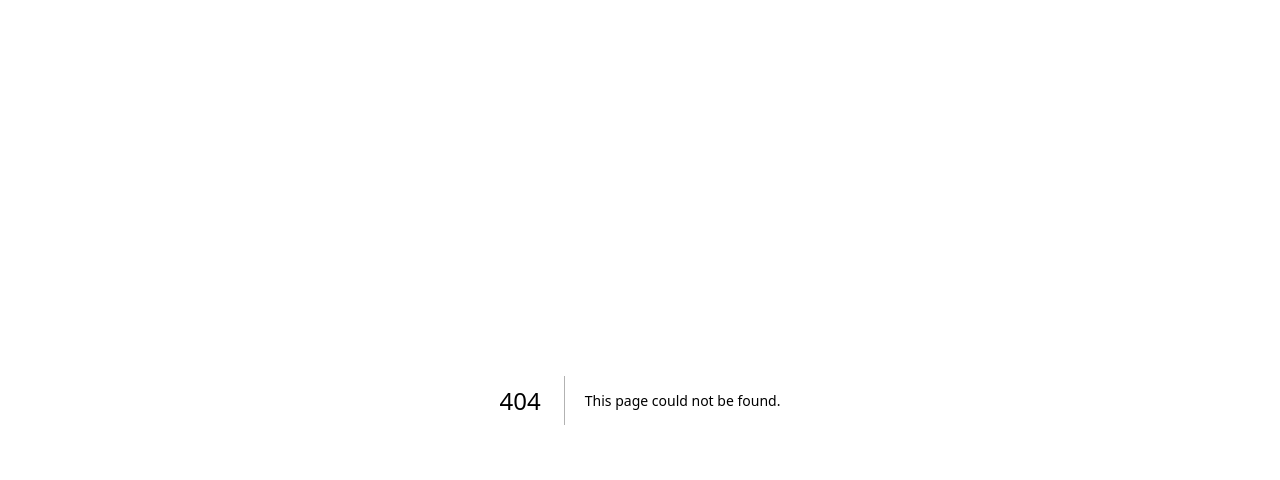
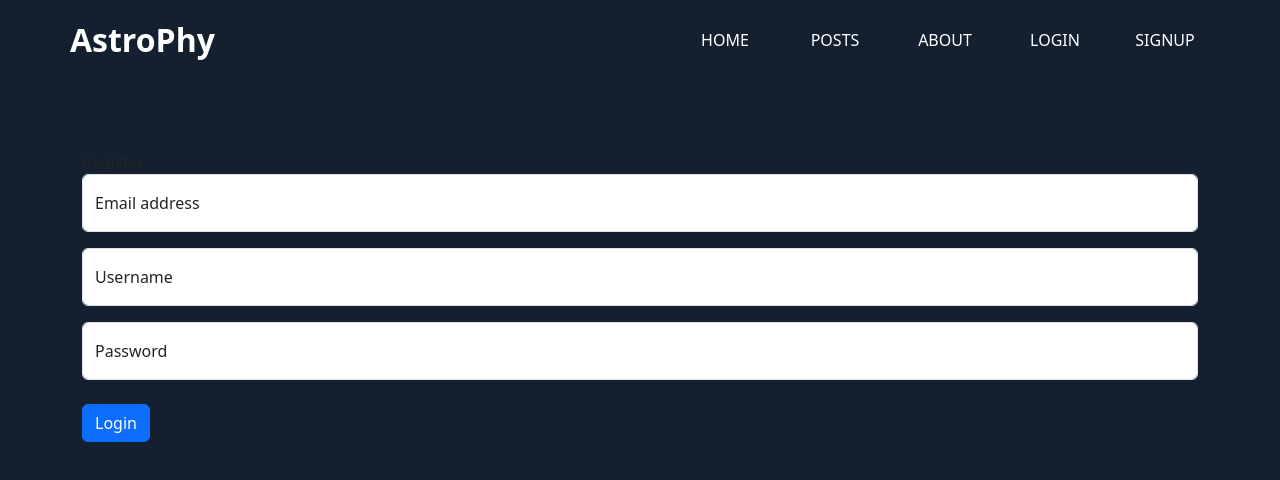
Before and after one commit to AhmedElselly/blog_task_nextjs, a Next.js app: page /register in a window 1280 px wide. Before the commit this address had no page. Shown: the top 480 px of the page. Built offline with nearby package versions, Linux system fonts and the light colour scheme.

Commit message:
added user registeration

```diff
--- a/components/Navbar/index.js
+++ b/components/Navbar/index.js
@@ -76,6 +76,12 @@ function Navbar() {
         >
           Login
         </Link>}
+        {!isAuth && <Link
+          className={`${styles.link} ${asPath === "/" && styles.active}`}
+          href="/register"
+        >
+          Signup
+        </Link>}
 
         {isAuth && <div
           className={`${styles.link} ${asPath === "/" && styles.active}`}
--- /dev/null
+++ b/pages/register.js
@@ -0,0 +1,90 @@
+import React, { Fragment, useState } from "react";
+import { authenticate, login, register } from "@/actions/userApi";
+import Head from "next/head";
+import { useRouter } from "next/router";
+import { Button, Container, FloatingLabel, Form } from "react-bootstrap";
+
+const Register = () => {
+  const [values, setValues] = useState({
+    email: "",
+    username: "",
+    password: "",
+  });
+
+  const router = useRouter();
+
+  const { email, username, password } = values;
+
+  const handleChange = (e) => {
+    setValues({ ...values, [e.target.name]: e.target.value });
+  };
+
+  const handleSubmit = (e) => {
+    e.preventDefault();
+    register(values)
+      .then((res) => {
+        authenticate(res.data, () => {
+          router.push("/login");
+        });
+      })
+      .catch((err) => {
+        console.log(err);
+      });
+  };
+
+  return (
+    <Fragment>
+      <Head>
+        <title>Register</title>
+        <meta name="description" content="Generated by create next app" />
+        <meta name="viewport" content="width=device-width, initial-scale=1" />
+        <link rel="icon" href="/favicon.ico" />
+      </Head>
+      <Container style={{ paddingTop: 150 }}>
+        <div>Register</div>
+        <Form onSubmit={handleSubmit}>
+          <FloatingLabel
+            controlId="floatingInput"
+            label="Email address"
+            className="mb-3"
+          >
+            <Form.Control
+              type="email"
+              name="email"
+              value={email}
+              onChange={handleChange}
+              placeholder="name@example.com"
+            />
+          </FloatingLabel>
+          <FloatingLabel
+            controlId="floatingInput"
+            label="Username"
+            className="mb-3"
+          >
+            <Form.Control
+              type="text"
+              name="username"
+              value={username}
+              onChange={handleChange}
+              placeholder="name@example.com"
+            />
+          </FloatingLabel>
+          <FloatingLabel controlId="floatingPassword" label="Password">
+            <Form.Control
+              type="password"
+              name="password"
+              value={password}
+              onChange={handleChange}
+              placeholder="Password"
+            />
+          </FloatingLabel>
+          <Button type="submit" className="mt-4">
+            Login
+          </Button>
+        </Form>
+      </Container>
+    </Fragment>
+  );
+};
+
+export default Register;
```
